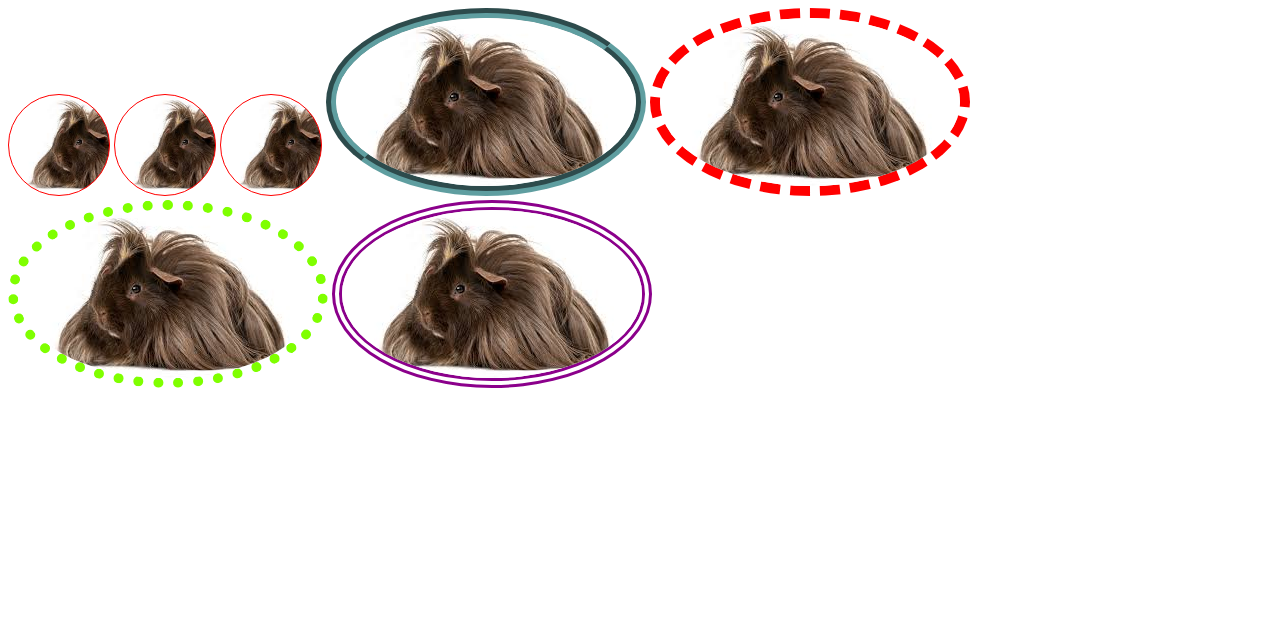
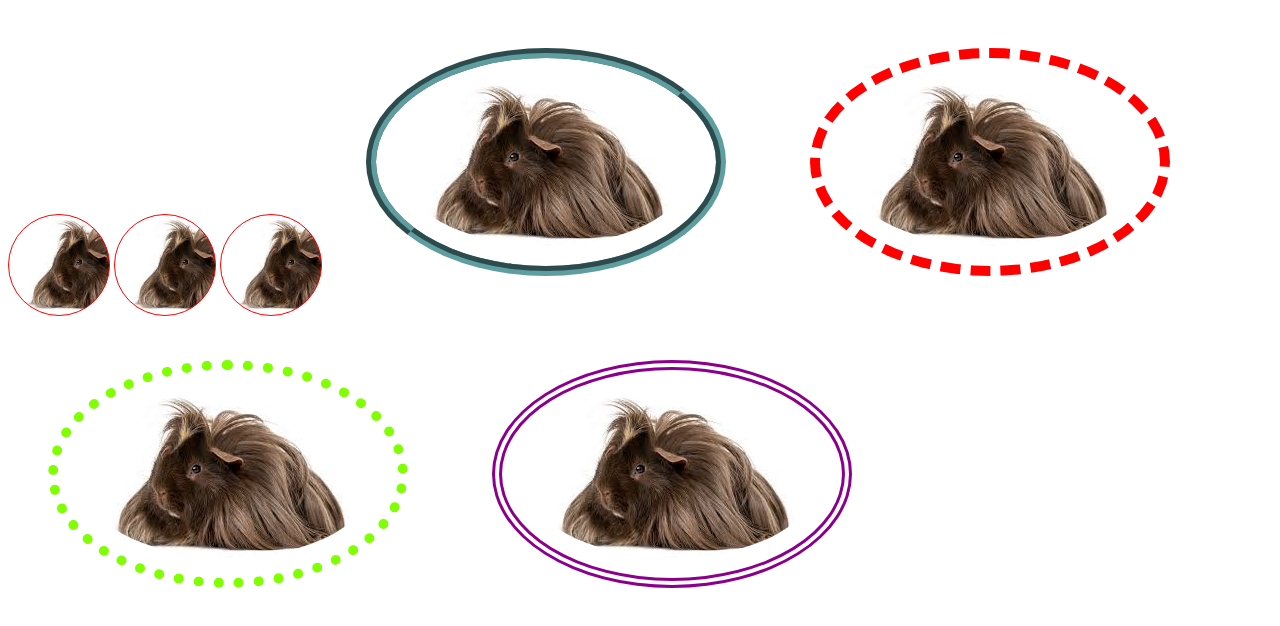
Before and after one commit to ryonsantori/CIT-85-2019, a plain HTML site: page exercises/4display/index.html in a window 1280 px wide. Drawn offline with Linux system fonts and the light colour scheme.

Commit message:
padding margin properties

```diff
--- a/exercises/4display/css/main.css
+++ b/exercises/4display/css/main.css
@@ -13,6 +13,8 @@ div {
 img{
     border: 10px groove cadetblue;
     border-radius: 100%;
+    padding: 20px;
+    margin: 40px;
 
 }
 .guineaone{
```
